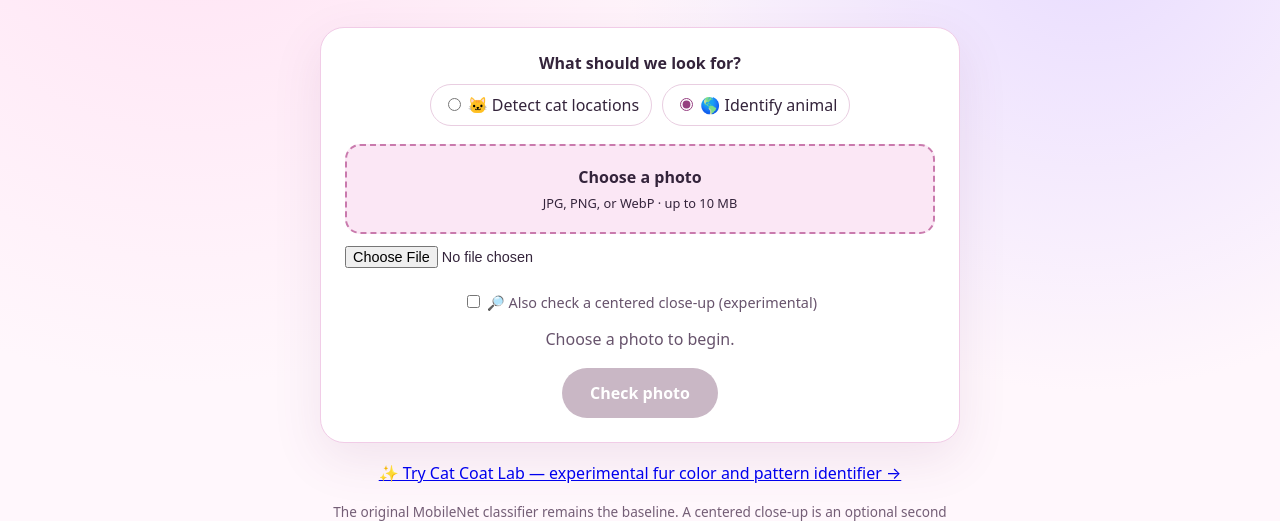
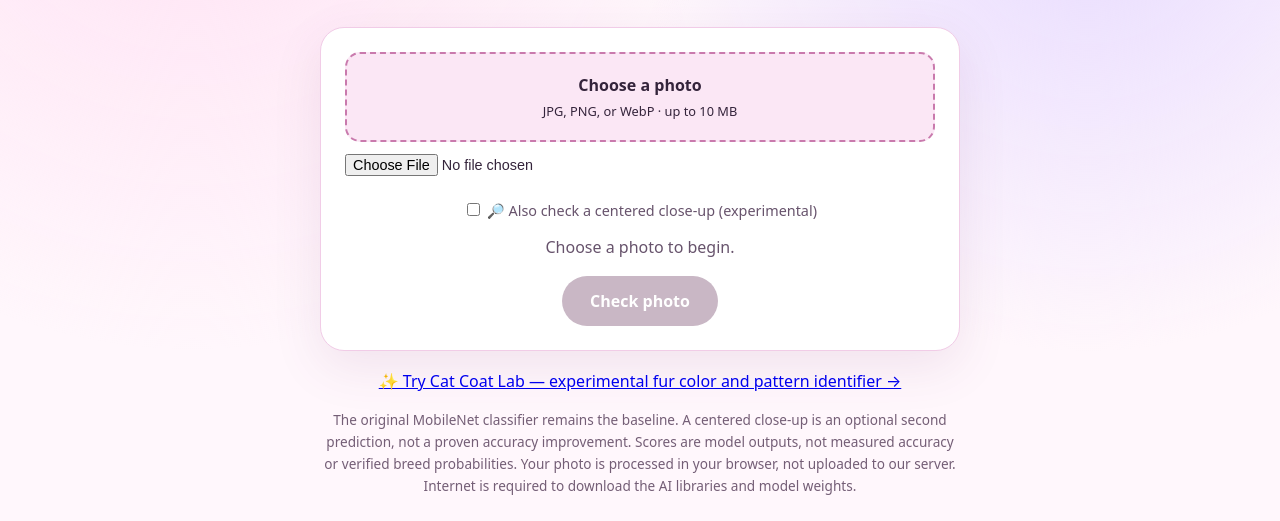
Before and after one commit to maplewashere00/little-animal-identifier, a plain HTML site: page index.html in a window 1280 px wide. Shown: the part 264-785 px from the top of the page. Drawn offline with Linux system fonts and the light colour scheme.

Commit message:
ui: remove cat-location detection mode and unused COCO-SSD dependency

```diff
--- a/index.html
+++ b/index.html
@@ -13,17 +13,11 @@
     <h1>Little Animal Identifier 🐾</h1>
     <p class="intro">Back to our original animal classifier! Compare its guess with an optional closer view of your animal.</p>
     <section class="panel" aria-label="Image classification">
-      <fieldset class="modes">
-        <legend>What should we look for?</legend>
-        <label><input type="radio" name="mode" value="cat"> 🐱 Detect cat locations</label>
-        <label><input type="radio" name="mode" value="general" checked> 🌎 Identify animal</label>
-      </fieldset>
       <label class="upload" for="photo">Choose a photo <span>JPG, PNG, or WebP · up to 10 MB</span></label>
       <input id="photo" type="file" accept="image/jpeg,image/png,image/webp">
       <div class="preview-wrap">
         <div class="photo-stage">
           <img id="preview" alt="Your selected photo" hidden>
-          <canvas id="overlay" aria-hidden="true" hidden></canvas>
         </div>
       </div>
       <label class="focus-option"><input id="focus" type="checkbox"> 🔎 Also check a centered close-up (experimental)</label>
@@ -32,12 +26,11 @@
       <div id="results" class="results" aria-live="polite" hidden></div>
     </section>
     <p class="intro"><a href="coat-lab/">✨ Try Cat Coat Lab — experimental fur color and pattern identifier →</a></p>
-    <p class="note">The original MobileNet classifier remains the baseline. A centered close-up is an optional second prediction, not a proven accuracy improvement. Scores are model outputs, not measured accuracy or verified breed probabilities. Cat detection boxes are optional. Your photo is processed in your browser, not uploaded to our server. Internet is required to download the AI libraries and model weights.</p>
+    <p class="note">The original MobileNet classifier remains the baseline. A centered close-up is an optional second prediction, not a proven accuracy improvement. Scores are model outputs, not measured accuracy or verified breed probabilities. Your photo is processed in your browser, not uploaded to our server. Internet is required to download the AI libraries and model weights.</p>
     <footer>Made with curiosity 💜</footer>
   </main>
   <script src="https://cdn.jsdelivr.net/npm/@tensorflow/tfjs@4.22.0/dist/tf.min.js"></script>
   <script src="https://cdn.jsdelivr.net/npm/@tensorflow-models/mobilenet@2.1.1/dist/mobilenet.min.js"></script>
-  <script src="https://cdn.jsdelivr.net/npm/@tensorflow-models/coco-ssd@2.2.3/dist/coco-ssd.min.js"></script>
   <script src="cat-logic.js"></script>
   <script src="app.js"></script>
 </body>
```
